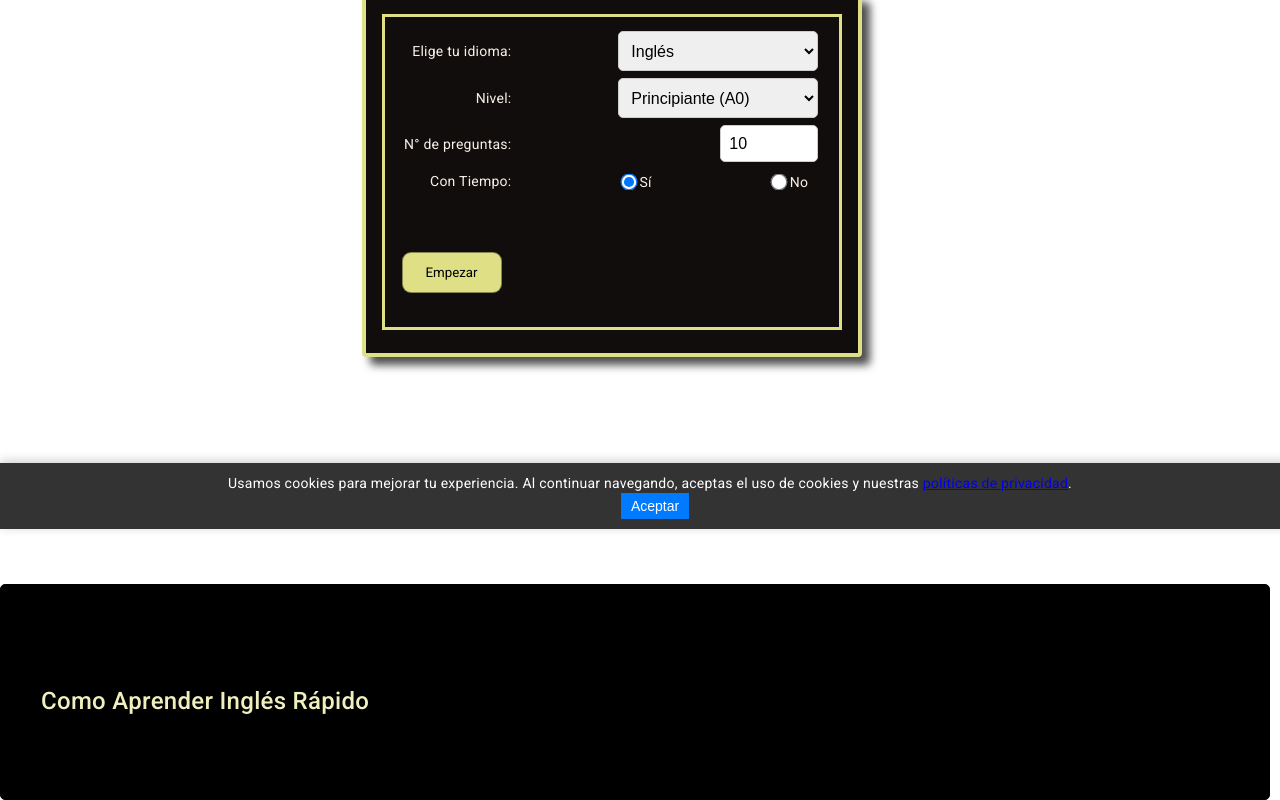
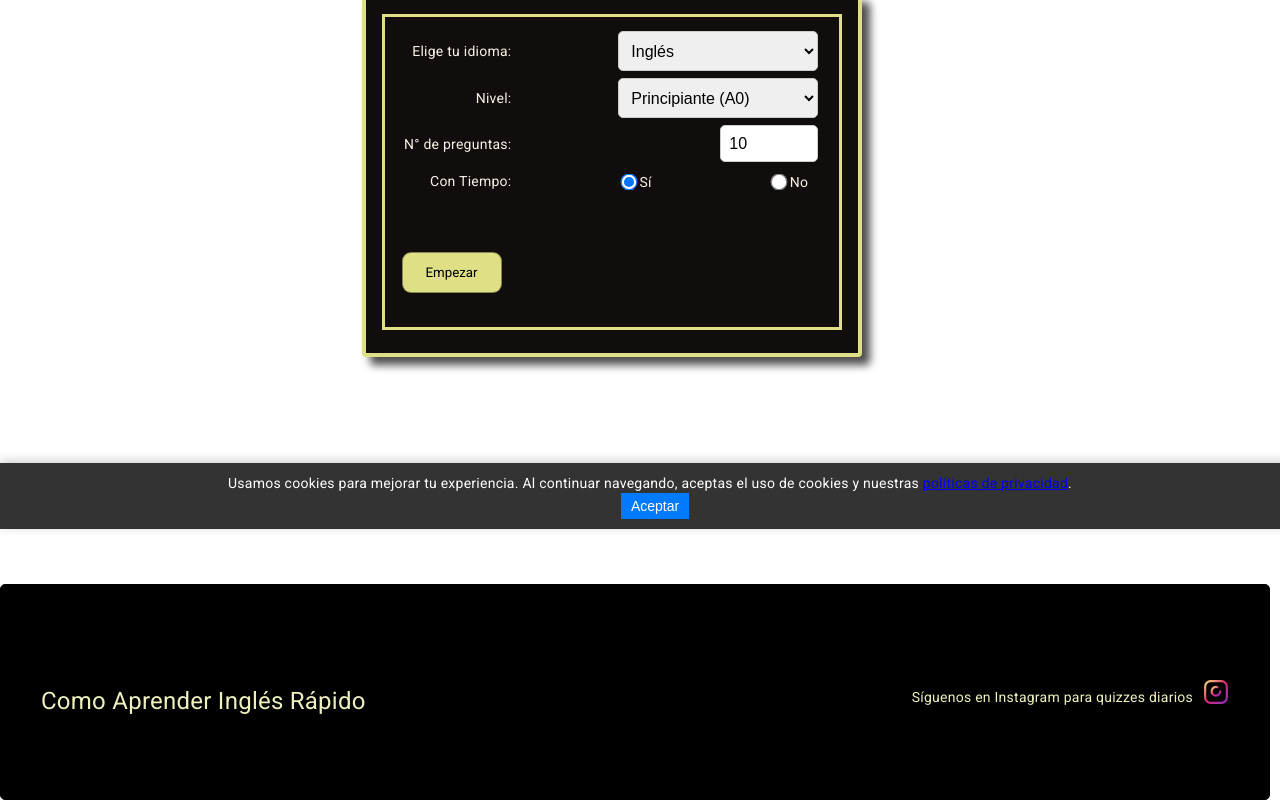
Before and after one commit to sebasxx85/englishProyect, an Angular app: page /practicar in a window 1280 px wide. Shown: the part 271-1071 px from the top of the page. Built offline with nearby package versions, Linux system fonts and the light colour scheme.

Commit message:
add instagram

```diff
--- a/src/app/Shared/components/footer/footer.component.html
+++ b/src/app/Shared/components/footer/footer.component.html
@@ -1,5 +1,46 @@
-<footer>
-    <mat-toolbar class="toolbar">
-        <h1 class="titulo">{{title}}</h1>
-    </mat-toolbar>
+<footer class="toolbar">
+  <!-- Izquierda -->
+  <div class="titulo">
+    Como Aprender Inglés Rápido
+  </div>
+
+  <!-- Derecha -->
+  <div class="footer-instagram">
+    <span class="titulo2">
+      Síguenos en Instagram para quizzes diarios
+    </span>
+
+    <a
+  href="https://www.instagram.com/como.aprender.ingles.rapido/"
+  target="_blank"
+  rel="noopener noreferrer"
+  class="instagram-link"
+  aria-label="Instagram"
+>
+  <svg
+    xmlns="http://www.w3.org/2000/svg"
+    width="26"
+    height="26"
+    viewBox="0 0 24 24"
+    fill="none"
+    stroke="url(#igGradient)"
+    stroke-width="2"
+    stroke-linecap="round"
+    stroke-linejoin="round"
+  >
+    <defs>
+      <linearGradient id="igGradient" x1="0%" y1="0%" x2="100%" y2="100%">
+        <stop offset="0%" stop-color="#feda75"/>
+        <stop offset="50%" stop-color="#d62976"/>
+        <stop offset="100%" stop-color="#962fbf"/>
+      </linearGradient>
+    </defs>
+
+    <rect x="2" y="2" width="20" height="20" rx="5" ry="5"/>
+    <path d="M16 11.37a4 4 0 1 1-2.74-3.82"/>
+    <line x1="17.5" y1="6.5" x2="17.5" y2="6.5"/>
+  </svg>
+</a>
+
+  </div>
 </footer>
--- a/src/app/Shared/components/footer/footer.component.scss
+++ b/src/app/Shared/components/footer/footer.component.scss
@@ -44,3 +44,22 @@ html, body {
   justify-content: center;
   align-items: center;
 }
+
+.footer-instagram {
+  display: flex;
+  align-items: center;
+  gap: 10px;
+  margin-right: 20px;
+}
+
+.instagram-link {
+  color: #e1306c; /* Instagram */
+  display: flex;
+  align-items: center;
+  transition: transform 0.2s ease, opacity 0.2s ease;
+}
+
+.instagram-link:hover {
+  transform: scale(1.1);
+  opacity: 0.85;
+}
```
